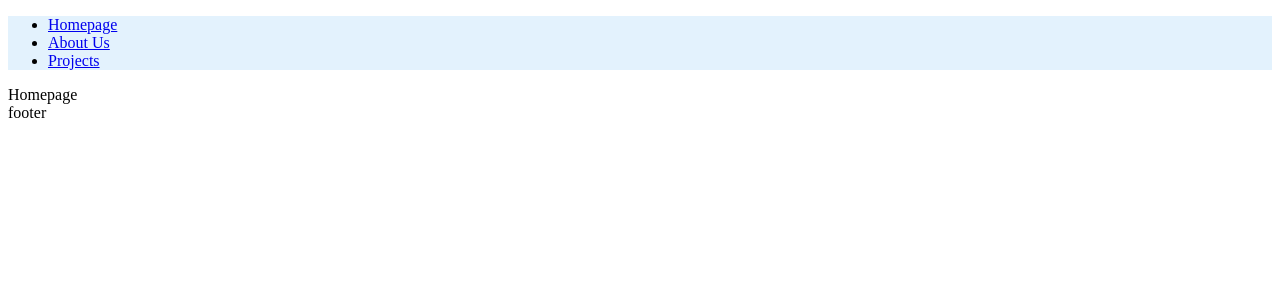
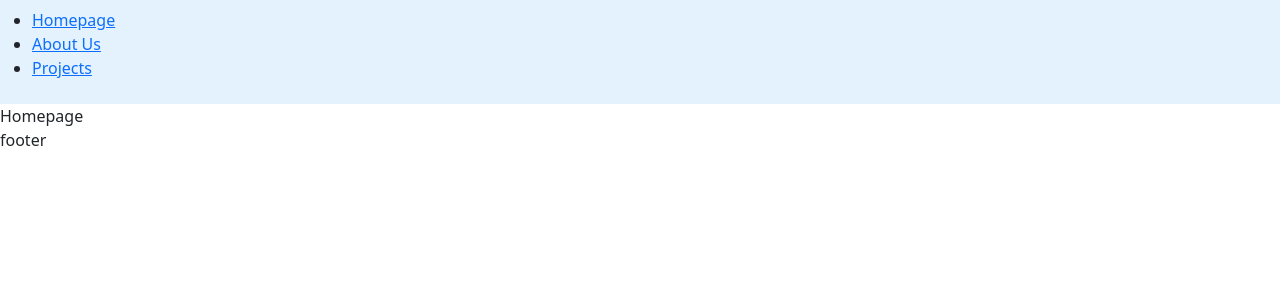
Before and after one commit to Ericson-Manalo/vite-boolfolio, a Vue app: page / in a window 1280 px wide. Shown: the top 300 px of the page. Built offline with nearby package versions, Linux system fonts and the light colour scheme.

Commit message:
imported bootstrap in app.vue

```diff
--- a/src/App.vue
+++ b/src/App.vue
@@ -13,5 +13,5 @@ import AppFooter from './components/AppFooter.vue';
 </template>
 
 <style lang="scss">
-
+@import '../node_modules/bootstrap/scss/bootstrap';
 </style>
```
